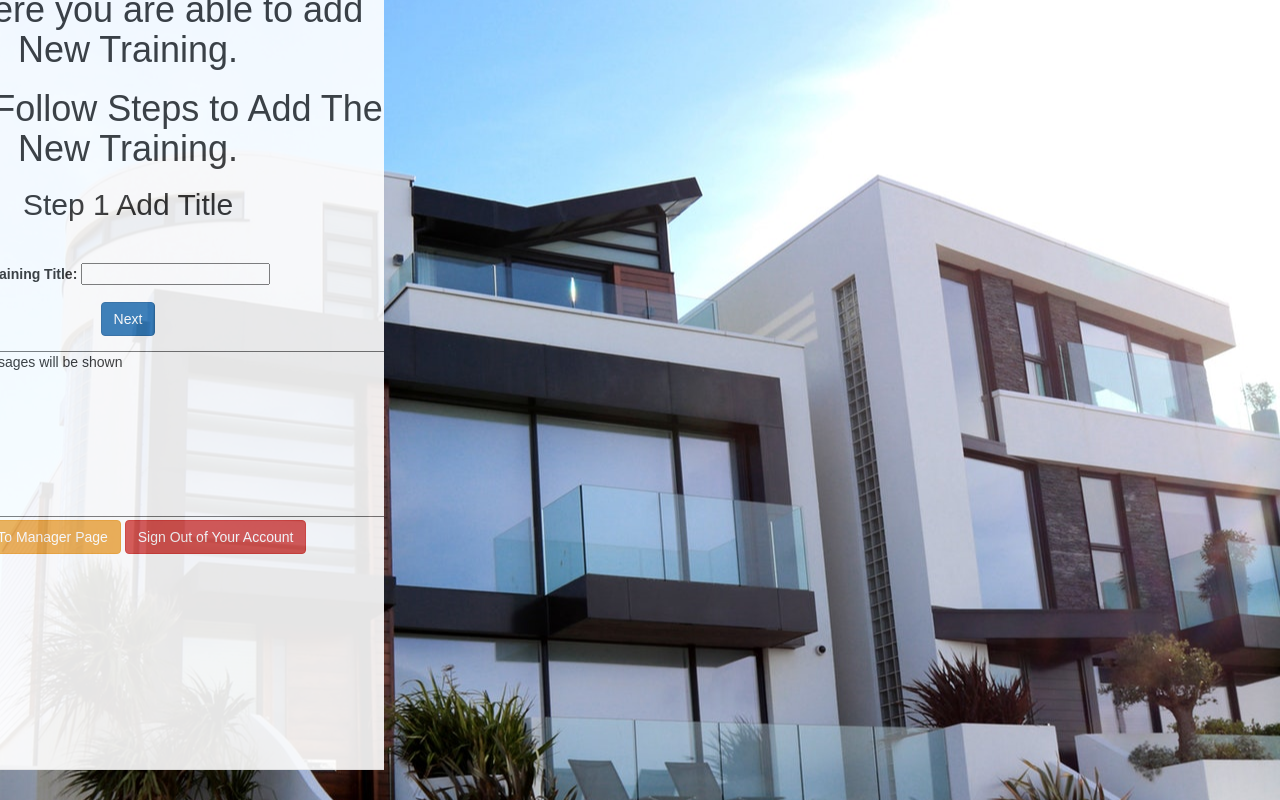
After one commit to DmitriyKom/ABCDY, a PHP site: page /addNewTrainingInteractivly.php in a window 1280 px wide. The commit adds this page. Run offline with PHP 8.4, Linux system fonts and the light colour scheme; a user stored in the database is signed in; a stand-in replaces the project's code that opens the database connection.

Commit message:
Add files via upload

```diff
--- a/addNewTraining.php
+++ b/addNewTraining.php
@@ -276,7 +276,7 @@
 <div class="page-header">
     <h1><b><?php echo htmlspecialchars($_SESSION["username"]); ?></b>, please Fill all fields for Adding New Training.
     </h1>
- </div>   <br><br>
+  <br><br>
 			<form action="<?php echo htmlspecialchars($_SERVER["PHP_SELF"]); ?>" method="post" enctype="multipart/form-data">
             <table align="center">
                 <tr>
--- /dev/null
+++ b/addNewTrainingInteractivly.php
@@ -0,0 +1,179 @@
+<?php
+/* Date         Name            Changes
+ * 10/27/2019   Andrey          Coding page
+ * 10/28/2019   Dmitriy         Code Cleanup
+ *
+ *
+ *
+ */
+include('wrapper/Header.php');
+	session_start();//session is starting
+	//checking if loggedin session is set, and role is Manager, if not rederecting to main page
+	if (!isset($_SESSION["loggedin"]) || $_SESSION["loggedin"] !== true || !isset($_SESSION["role"]) || $_SESSION["role"] !== "Manager") {
+	    header("location: index.php");
+	    exit;
+	}
+
+	$stepNumber = 1;
+	$training_title ="";
+	$message = "Here messages will be shown";
+	$training_youtube_video ="";
+
+
+
+	if($_SERVER["REQUEST_METHOD"] == "POST"){
+
+    	if(isset($_POST["training_title"]) && $stepNumber==1){
+	    	if(empty(trim($_POST["training_title"])) ){
+	        $message = "Please enter Title for new Training and Click Next, or hit back button to go back to Manager page";
+	    	}else{
+				$training_title = trim($_POST["training_title"]);
+				$message = "Title for new training is: :".$training_title;
+				$stepNumber=2;
+	    	}
+
+    	}
+
+    	if(isset($_POST["training_youtube_video"]) && $stepNumber==2){
+    		if(empty(trim($_POST["training_youtube_video"])) ){
+	        $message = "";
+	    	}else{
+				$training_youtube_video = trim($_POST["training_youtube_video"]);
+				$message = "Youtube Video Links :".$training_youtube_video;
+				$stepNumber=3;
+	    	}
+
+    	}
+    	if(isset($_POST["training_youtube_video"]) && $stepNumber==3){
+
+    	}
+	}
+?>
+    <script type="text/javascript" src="./js_scripts/addMoreLinks.js"></script>
+    <meta charset="UTF-8">
+    <title>Add New Training</title>
+    <link rel="stylesheet" href="./design/bootstrap.css">
+    <style type="text/css">
+        body {
+            font: 14px sans-serif;
+            text-align: center;
+            background-image: url("wrapper/Background.jpeg");
+            background-repeat: no-repeat;
+            background-position: center;
+            background-size: cover;
+        }
+        table {
+            font-family: arial, sans-serif;
+            border-collapse: collapse;
+            width: 75%;
+        }
+        td, th {
+            text-align: center;
+            padding: 8px;
+        }
+
+        .page-header {
+            background-color: white;
+            margin-left: -10%;
+            width: 40%;
+            margin-top: -30px;
+            display: block;
+            overflow: auto;
+            height: 800px;
+            display: block;
+        }
+    </style>
+	<div class="page-header">
+    	<h1><b><?php echo htmlspecialchars($_SESSION["username"]); ?></b> here you are able to add New Training.</h1>
+
+    <h1>Please Follow Steps to  Add The New Training.</h1>
+    <h2>Step
+
+
+<?php echo htmlspecialchars($stepNumber);
+    	$write_to_page = "";
+    	if($stepNumber==1){
+			echo " Add Title";
+			//$message = "Please Enter Title for New Training, and hit next";
+    	}else if($stepNumber==2){
+    		echo " Add YouTube Link";
+
+    	}else if($stepNumber==3){
+			echo " Add Internet documents Links";
+    	}
+
+
+
+    ?>
+    </h2>
+
+    <br><br>
+
+     <form action="<?php echo htmlspecialchars($_SERVER["PHP_SELF"]); ?>" method="post">
+     		<?php
+
+     		if($stepNumber==1){
+
+	     		echo '
+	     		<div class="form-group">
+	                <label>Training Title: </label>
+	                <input type="text" name="training_title" value="">
+	         </div>';
+         }else if ($stepNumber==2){
+
+         	$out = '<input type="hidden" id="training_title" name="training_title" value="';
+         	$out.=$training_title.'"';
+         	echo $out;
+
+
+         	echo '
+	     		<div class="form-group">
+	                <label>You Tube Video Link: </label>
+	                <input type="text" name="training_youtube_video" value="">
+	         </div>';
+         }else if ($stepNumber==3){
+
+         	$out = '<input type="hidden" id="training_title" name="training_title" value="';
+         	$out.=$training_title.'"';
+         	$out.= '<input type="hidden" id="training_youtube_video" name="training_youtube_video" value="';
+         	$out.=$training_youtube_video.'"';
+
+
+
+         	echo $out;
+
+
+         	echo '
+	     		<div class="form-group">
+	                <label>Internet Document Link:</label>
+	                <input type="text" name="training_document_link" value="">
+	         </div>';
+         }
+
+
+         ?>
+         <div class="form-group">
+               <input type="submit" class="btn btn-primary" value="Next">
+         </div>
+     </form>
+    <div>
+
+
+        <div class="" id="message_box">
+    		<textarea rows="10" cols="100" name="output_text">
+	        <?php echo htmlspecialchars($message); ?>
+	   	</textarea>
+        </div>
+
+
+
+        <p>
+        		<a href="./manager.php" class="btn btn-warning">Back To Manager Page</a>
+				<a href="./php_scripts/sign_out.php" class="btn btn-danger">Sign Out of Your Account</a>
+        </p>
+
+	</div>
+    </div>
+<?php
+    include('wrapper/Footer.php');
+    ?>
--- a/index.php
+++ b/index.php
@@ -113,7 +113,6 @@ $user_id = -1;
             <div class="form-group">
                 <input type="submit" class="btn btn-primary" value="Login">
             </div>
-            <p>Don't have an account? <a href="register_For_Testing_ONLY.php">Sign up For Testing ONLY now</a>.</p>
         </form>
     </div>
 <?php
--- a/manager.php
+++ b/manager.php
@@ -26,7 +26,7 @@ if (isset($_SESSION["Test_Question"])){
     <h1>Hi, <b><?php echo htmlspecialchars($_SESSION["username"]); ?>.
            <br>
         </b> Welcome to the Manager Portal.</h1>
-</div>
+
     <br>
     <br>
     <br>
@@ -45,7 +45,7 @@ if (isset($_SESSION["Test_Question"])){
     <p>
         <a href="./php_scripts/sign_out.php" class="btn btn-danger">Sign Out of Your Account</a>
     </p>
-
+</div>
 <?php
 include('wrapper/Footer.php');
 ?>
--- a/showAllAssignedTrainings.php
+++ b/showAllAssignedTrainings.php
@@ -52,8 +52,7 @@
 	<div class="page-header">
     <h1><b><?php echo htmlspecialchars($_SESSION["username"]); ?></b>, this is all assigned and completed trainings on system:</h1>
     <br><br>
-</div>
-<div>
+
         <form action="" method="get" >
             <table align="center">
                 <tr>
@@ -91,7 +90,7 @@
         <p>
             <a href="./manager.php" type="reset" class="btn btn-default" value="Back">Back</a>
         </p>
-
+    </div>
 
 <?php
 	include('wrapper/Footer.php');
--- a/showAllTrainings.php
+++ b/showAllTrainings.php
@@ -27,11 +27,11 @@ session_start();//session is starting
 <?php include('wrapper/Header.php'); ?>
 <title>Trainings</title>
 </head>
-<body>
+
 <?php include('wrapper/Logo.php'); ?>
 <div class="page-header">
     <h1><b><?php echo htmlspecialchars($_SESSION["username"]); ?></b>, all trainings of system:</h1>
- </div>   <br><br>
+  <br><br>
     <div>
         <form action="" method="get">
             <table align="center">
--- a/startTraining.php
+++ b/startTraining.php
@@ -106,7 +106,7 @@
 <?php include('wrapper/Logo.php'); ?>
 <div class="page-header">
     <h1>Hi, <b><?php echo htmlspecialchars($_SESSION["username"]); ?> Welcome to <?php echo getTrainingName($_GET['training_id'], $link); ?> training.</b></h1>
-</div>
+
 
 
     <br><br>
@@ -117,5 +117,6 @@
 	 <a href="./welcome.php" class="btn btn-info">Back</a>
     <a href="./php_scripts/sign_out.php" class="btn btn-danger">Sign Out of Your Account</a>
 </p>
+</div>
 </body>
 </html>
--- a/wrapper/Header.php
+++ b/wrapper/Header.php
@@ -5,37 +5,39 @@
 
     <link rel="stylesheet" href="./design/bootstrap.css">
     <style type="text/css">
- 			#Banner{
+        #Banner {
             width: 100%;
             height: 130px;
             background-color: whitesmoke;
-            display:block;
+            display: block;
             float: left;
-            margin: 0;
-            padding: 0;
+            margin: 0px;
+            padding: 0px;
             color: black;
 
         }
-         #Logo{
+
+        #Logo {
             height: 100px;
-            margin-top: 10px;
+            margin-top: 20px;
             text-align: center;
             font-size: 7em;
             font-family: "Brush Script MT";
         }
+
         body {
             font: 14px sans-serif;
             text-align: center;
             background-image: url("wrapper/Background.jpeg");
             background-repeat: no-repeat;
             background-position: center;
-            background-repeat: no-repeat;
             background-size: cover;
         }
 
         table {
             font-family: arial, sans-serif;
             border-collapse: collapse;
+
             width: 95%;
         }
 
@@ -47,56 +49,62 @@
 
         }
 
-        /*tr:nth-child(even) {
-            background-color: white;
-				opacity: 0.6;
+        tr:nth-child(even) {
+            background-color: #8A90FF;
+            opacity: 0.9;
         }
+
         tr:nth-child(odd) {
             background-color: #dddddd;
-				opacity: 0.6;
-        }*/
-		  tr:nth-child(even) {
-            background-color: #8A90FF;
-				opacity: 0.6;
+            opacity: 0.9;
         }
-        tr:nth-child(odd) {
-            background-color: #dddddd;
-				opacity: 0.6;
-        }
-        .page-header{
+
+        .page-header {
             background-color: whitesmoke;
             text-decoration: none;
-            opacity: 0.5;
+            opacity: 0.9;
+            width: 100%;
+            float:left;
+
+
         }
-        a{
+
+        a {
             color: red;
         }
-        a:hover{
+
+        a:hover {
             text-decoration: none;
             background-color: lightblue;
         }
-        .row{
-            color:#000000;
+
+        .row {
+            color: #000000;
             text-decoration: none;
-            font-weight:  bold;
+            font-weight: bold;
             font-size: 2.5em;
             text-align: center;
             vertical-align: middle;
             padding-bottom: -100px;
             display: block;
         }
-		  #wrapper{
+
+        #wrapper {
             background-color: white;
             margin-left: auto;
             margin-right: auto;
         }
 
-        .wrapper{
+        .wrapper {
+            background-color: whitesmoke;
+            text-decoration: none;
+            opacity: 0.9;
             width: 350px;
             padding: 20px;
-        		background-color: white;
-        		margin-left: auto;
+            margin-left:40%;
             margin-right: auto;
+            margin-top: 30px;
+            float: left;
 
         }
 
```
Also changed, not shown: ForkLift.php (added, +54 -0 lines), ShowAllAssignedTest.php (+1 -8 lines), ShowAllTest.php (+2 -19 lines), StartTest.php (+3 -10 lines), TestScore.php (+8 -12 lines), addNewTest.php (+9 -5 lines), assignTestTo.php (+2 -11 lines), assignTrainingTo.php (+7 -25 lines), hr.php (+5 -4 lines), reset-password.php (added, +98 -0 lines), showTraining.php (+3 -4 lines), welcome.php (+34 -2 lines). Lines whose indentation alone changed are shown as unchanged.
